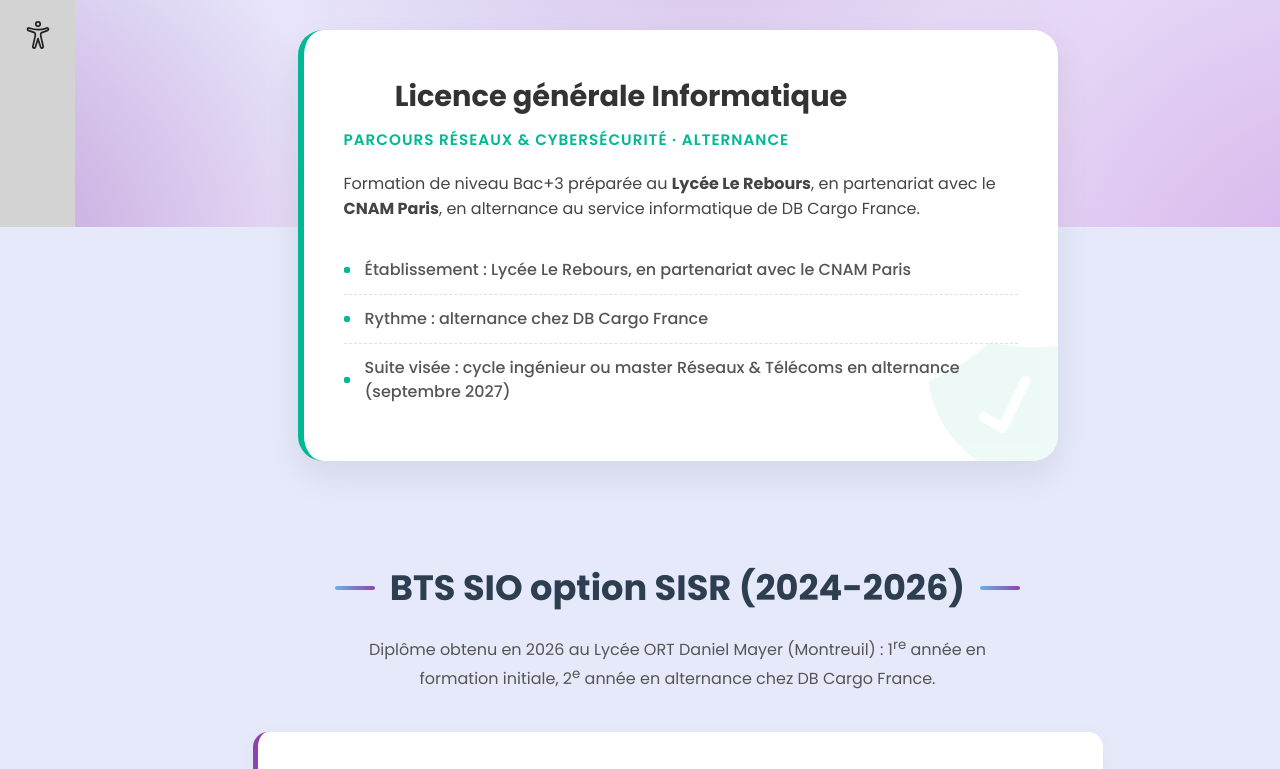
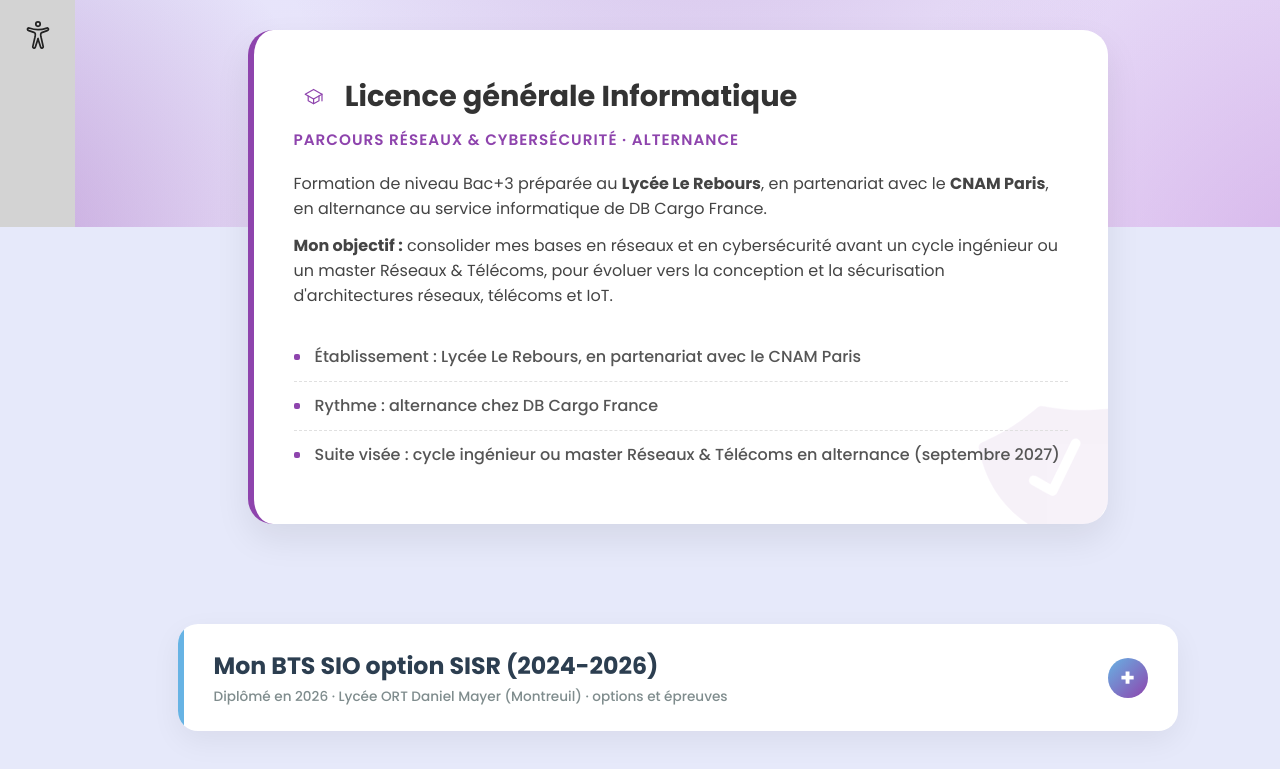
Before and after one commit to Ruben-ch/portfolio_ruben_chiche, a plain HTML site: page presentation_bts.html in a window 1280 px wide. Shown: the part 573-1342 px from the top of the page. Drawn offline with nearby package versions, Linux system fonts and the light colour scheme.

Commit message:
Formation : page centrée sur la Licence générale, BTS en section repliable
- « Licence » précisé en « Licence générale » partout (accueil, formation, bilan, métadonnées)
- Carte Licence aux couleurs violettes de la page (au lieu du vert) et objectif ajouté
- Héros recentré sur la Licence générale
- Contenu BTS (présentation, options, épreuves) conservé dans une section repliable « Mon BTS SIO »
- Tableau des épreuves de la Licence préparé en commentaire (TODO : liste des UE)

Co-Authored-By: Claude Opus 5.5 <noreply@anthropic.com>
Claude-Session: https://claude.ai/code/session_01JXbA7QZ955rJv2xp6xVNpA

```diff
--- a/presentation_bts.html
+++ b/presentation_bts.html
@@ -2,14 +2,14 @@
 <html lang="fr" style="--page-accent-rgb: 142,68,173">
 <head>
     <meta charset="UTF-8">
-    <title>Formation : Licence Informatique &amp; BTS SIO - Ruben CHICHE</title>
-    <meta name="description" content="Ma formation : Licence Informatique parcours Réseaux &amp; Cybersécurité (Lycée Le Rebours / CNAM Paris) et BTS SIO option SISR obtenu en 2026." />
+    <title>Formation : Licence générale Informatique &amp; BTS SIO - Ruben CHICHE</title>
+    <meta name="description" content="Ma formation : Licence générale Informatique parcours Réseaux &amp; Cybersécurité (Lycée Le Rebours / CNAM Paris) et BTS SIO option SISR obtenu en 2026." />
     <!-- Open Graph (aperçu lors du partage du lien) -->
     <meta property="og:type" content="article" />
     <meta property="og:locale" content="fr_FR" />
     <meta property="og:site_name" content="Portfolio de Ruben CHICHE" />
-    <meta property="og:title" content="Formation : Licence Informatique &amp; BTS SIO - Ruben CHICHE" />
-    <meta property="og:description" content="Ma formation : Licence Informatique parcours Réseaux &amp; Cybersécurité (Lycée Le Rebours / CNAM Paris) et BTS SIO option SISR obtenu en 2026." />
+    <meta property="og:title" content="Formation : Licence générale Informatique &amp; BTS SIO - Ruben CHICHE" />
+    <meta property="og:description" content="Ma formation : Licence générale Informatique parcours Réseaux &amp; Cybersécurité (Lycée Le Rebours / CNAM Paris) et BTS SIO option SISR obtenu en 2026." />
     <meta property="og:url" content="https://ruben-ch.github.io/portfolio_ruben_chiche/presentation_bts.html" />
     <meta property="og:image" content="https://ruben-ch.github.io/portfolio_ruben_chiche/images/Acceuil/Hand-reseau.png" />
 <meta name="viewport" content="width=device-width, initial-scale=1.0">
@@ -261,10 +261,76 @@
             flex-shrink: 0;
         }
         .option-card.sisr li::before { background-color: #2196f3; }
-        .option-card.licence { border-left: 6px solid #00b894; max-width: 760px; }
-        .option-card.licence .watermark-icon { color: #00b894; }
-        .option-card.licence li::before { background-color: #00b894; }
-        .option-card.licence .subtitle { color: #00b894; }
+        .option-card.licence { border-left: 6px solid #8e44ad; max-width: 860px; }
+        .option-card.licence .watermark-icon { color: #8e44ad; }
+        .option-card.licence li::before { background-color: #8e44ad; }
+        .option-card.licence .subtitle { color: #8e44ad; }
+        .option-card.licence h3 ion-icon { color: #8e44ad; }
+        .option-card.licence p + p { margin-top: 12px; }
+        .section-title { hyphens: manual; }
+
+        /* --- BTS : section repliable, en retrait par rapport à la Licence --- */
+        .bts-details {
+            max-width: 1000px;
+            margin: 0 auto 80px;
+            background: #fff;
+            border-radius: 20px;
+            box-shadow: 0 10px 30px rgba(0,0,0,0.06);
+            overflow: hidden;
+        }
+
+        .bts-details > summary {
+            list-style: none;
+            cursor: pointer;
+            display: flex;
+            align-items: center;
+            justify-content: space-between;
+            gap: 16px;
+            padding: 24px 30px;
+            font-size: clamp(1.1rem, calc(1rem + 0.6vw), 1.5rem);
+            font-weight: 700;
+            color: #2c3e50;
+            border-left: 6px solid #67B3E4;
+        }
+
+        .bts-details > summary::-webkit-details-marker { display: none; }
+
+        .bts-details > summary small {
+            display: block;
+            font-size: 0.85rem;
+            font-weight: 500;
+            color: #7f8c8d;
+            margin-top: 4px;
+        }
+
+        .bts-details > summary::after {
+            content: '+';
+            flex: 0 0 auto;
+            display: grid;
+            place-items: center;
+            width: 40px;
+            height: 40px;
+            border-radius: 50%;
+            background: linear-gradient(135deg, #67B3E4, #8e44ad);
+            color: #fff;
+            font-size: 1.5rem;
+            transition: transform 0.3s ease;
+        }
+
+        .bts-details[open] > summary::after {
+            transform: rotate(45deg);
+        }
+
+        .bts-details > summary:focus-visible {
+            outline: 3px solid #8e44ad;
+            outline-offset: -3px;
+        }
+
+        .bts-contenu {
+            padding: 40px 30px 10px;
+        }
+
+        .bts-contenu .section-title { font-size: clamp(1.3rem, calc(1rem + 1vw), 1.8rem); }
         .section-intro { text-align: center; color: #555; max-width: 700px; margin: -30px auto 40px; line-height: 1.6; }
         .option-card.slam li::before { background-color: #8e44ad; }
 
@@ -373,8 +439,8 @@
 <header class="hero-bts">
     <div class="hero-content">
         <h1>Ma formation</h1>
-        <p>Licence Informatique (Réseaux &amp; Cybersécurité) · BTS SIO option SISR</p>
-        <span class="hero-badge">En alternance chez DB Cargo France</span>
+        <p>Licence générale Informatique · Parcours Réseaux &amp; Cybersécurité</p>
+        <span class="hero-badge">2026-2027 · En alternance chez DB Cargo France</span>
     </div>
 
     <div class="custom-shape-divider-bottom">
@@ -387,7 +453,7 @@
 <section class="main-container">
 
     <!-- Licence -->
-    <h2 class="section-title" id="licence">Licence Informatique (2026-2027)</h2>
+    <h2 class="section-title" id="licence">Licence générale Informatique (2026-2027)</h2>
 
     <div class="cards-wrapper">
         <div class="option-card licence">
@@ -398,6 +464,9 @@
                 <span class="subtitle">Parcours Réseaux &amp; Cybersécurité · Alternance</span>
                 <p>Formation de niveau Bac+3 préparée au <strong>Lycée Le Rebours</strong>, en partenariat avec le
                     <strong>CNAM Paris</strong>, en alternance au service informatique de DB Cargo France.</p>
+                <p><strong>Mon objectif :</strong> consolider mes bases en réseaux et en cybersécurité avant un cycle ingénieur
+                    ou un master Réseaux &amp; Télécoms, pour évoluer vers la conception et la sécurisation d'architectures
+                    réseaux, télécoms et IoT.</p>
                 <ul>
                     <li>Établissement : Lycée Le Rebours, en partenariat avec le CNAM Paris</li>
                     <li>Rythme : alternance chez DB Cargo France</li>
@@ -408,9 +477,29 @@
         </div>
     </div>
 
-    <!-- BTS SIO -->
-    <h2 class="section-title" id="bts">BTS SIO option SISR (2024-2026)</h2>
-    <p class="section-intro">Diplôme obtenu en 2026 au Lycée ORT Daniel Mayer (Montreuil) : 1<sup>re</sup> année en formation initiale,
+    <!-- TODO Ruben : épreuves / unités d'enseignement de la Licence générale.
+         Envoie-moi la liste (intitulé, forme d'évaluation, durée, coefficient ou ECTS) et ce tableau sera activé :
+    <h2 class="section-title">Épreuves de la Licence</h2>
+    <div class="table-wrapper">
+        <table>
+            <thead>
+                <tr><th>Unité d'enseignement</th><th>Évaluation</th><th>Durée</th><th>ECTS / Coef.</th></tr>
+            </thead>
+            <tbody>
+                <tr><td>...</td><td>...</td><td>...</td><td>...</td></tr>
+            </tbody>
+        </table>
+    </div>
+    -->
+
+    <!-- BTS SIO : contenu conservé dans une section repliable -->
+    <details class="bts-details" id="bts">
+        <summary>
+            <span>Mon BTS SIO option SISR (2024-2026)
+                <small>Diplômé en 2026 · Lycée ORT Daniel Mayer (Montreuil) · options et épreuves</small></span>
+        </summary>
+        <div class="bts-contenu">
+    <p class="section-intro" style="margin-top:0;">Diplôme obtenu en 2026 au Lycée ORT Daniel Mayer (Montreuil) : 1<sup>re</sup> année en formation initiale,
         2<sup>e</sup> année en alternance chez DB Cargo France.</p>
 
     <div class="intro-text">
@@ -457,7 +546,7 @@
         </div>
     </div>
 
-    <h2 class="section-title">Détail des Épreuves</h2>
+    <h2 class="section-title">Épreuves du BTS SIO</h2>
     <div class="table-wrapper">
         <table>
             <thead>
@@ -479,6 +568,8 @@
             </tbody>
         </table>
     </div>
+        </div>
+    </details>
 
 </section>
 
```
Also changed, not shown: bilan.html (+1 -1 lines), index.html (+5 -5 lines).
